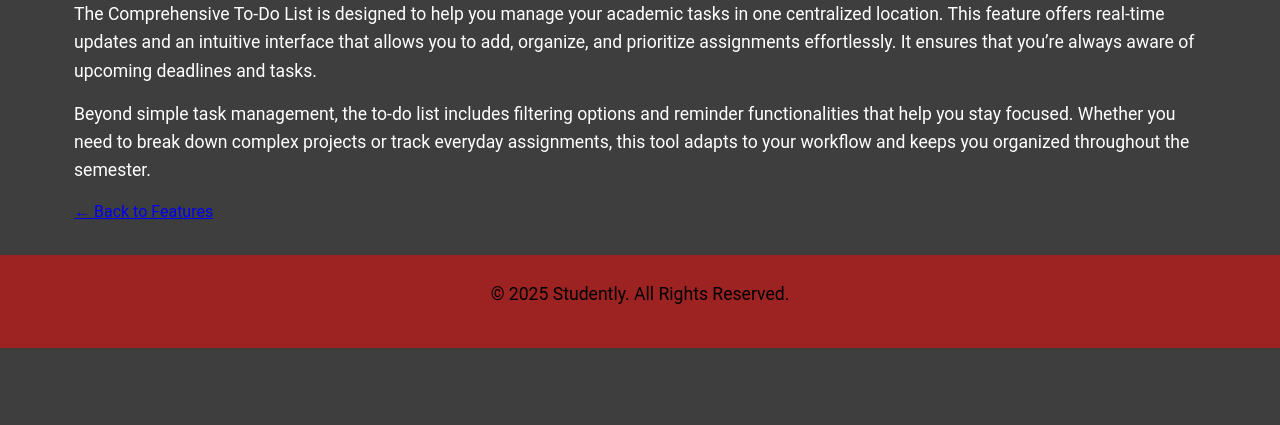
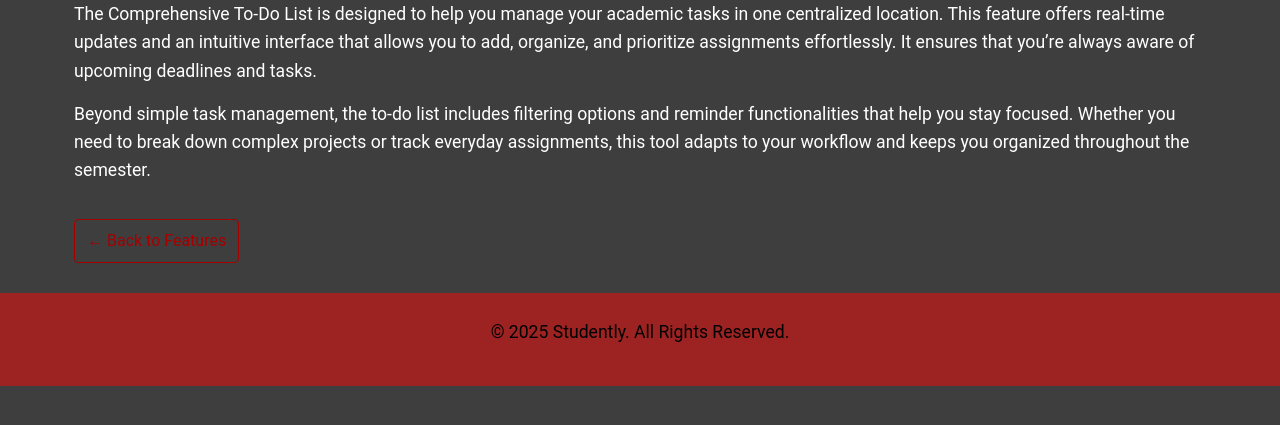
Before and after one commit to Studently-AI/info, a plain HTML site: page src/todo-list.html in a window 1280 px wide. Shown: the part 263-688 px from the top of the page. Drawn offline with Linux system fonts and the light colour scheme.

Commit message:
link styling

```diff
--- a/src/styles.css
+++ b/src/styles.css
@@ -76,9 +76,36 @@ header h1 {
   background-color: #a40000;
 }
 
+
+/*==============================
+  Back-Link Styling
+==============================*/
+
+.back-link {
+  display: inline-block;
+  margin-top: 20px;
+  padding: 8px 12px;
+  text-decoration: none;
+  color: #a40000;
+  border: 1px solid #a40000;
+  border-radius: 4px;
+  transition: background-color 0.3s, color 0.3s;
+}
+
+.back-link:hover {
+  background-color: #a40000;
+  color: #fff;
+}
+
+
+
 /*==============================
   Main Content Styling
 ==============================*/
+
+
+
+
 main {
   padding: 20px 0;
 }
```
